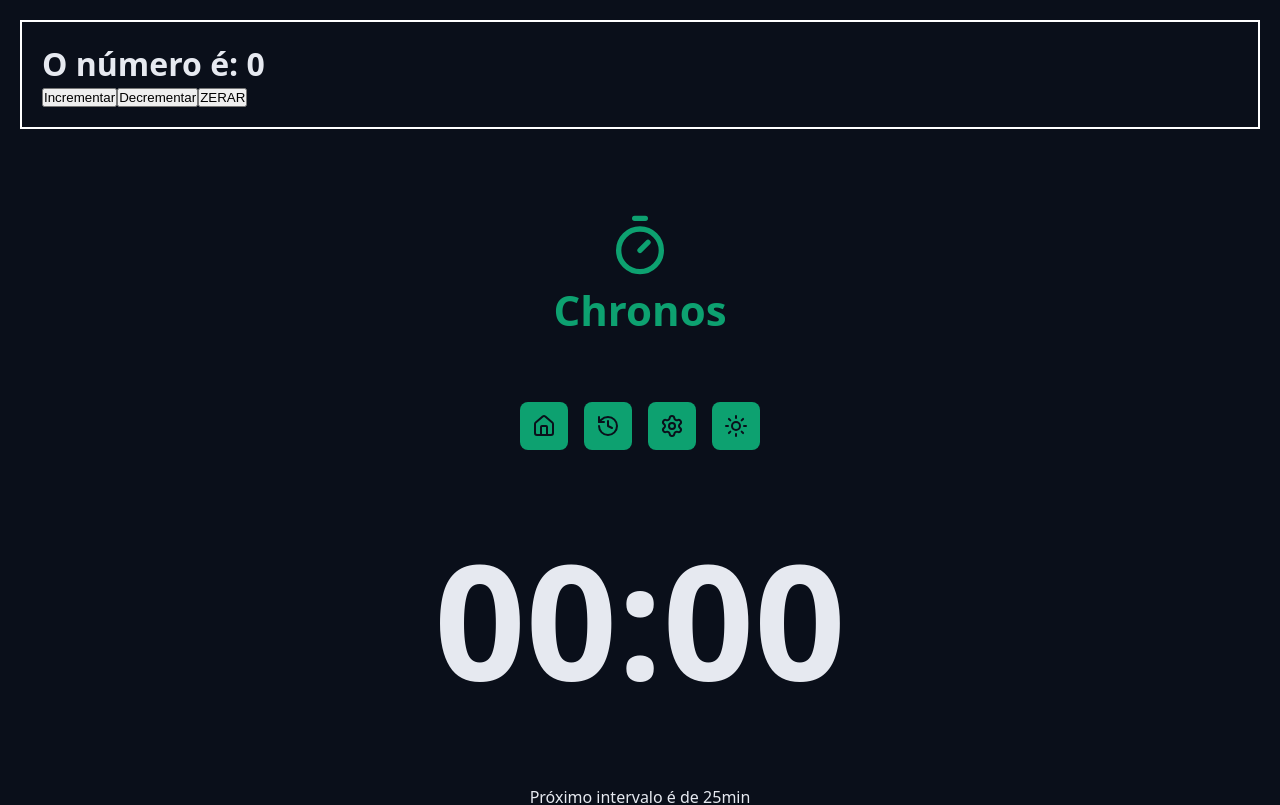
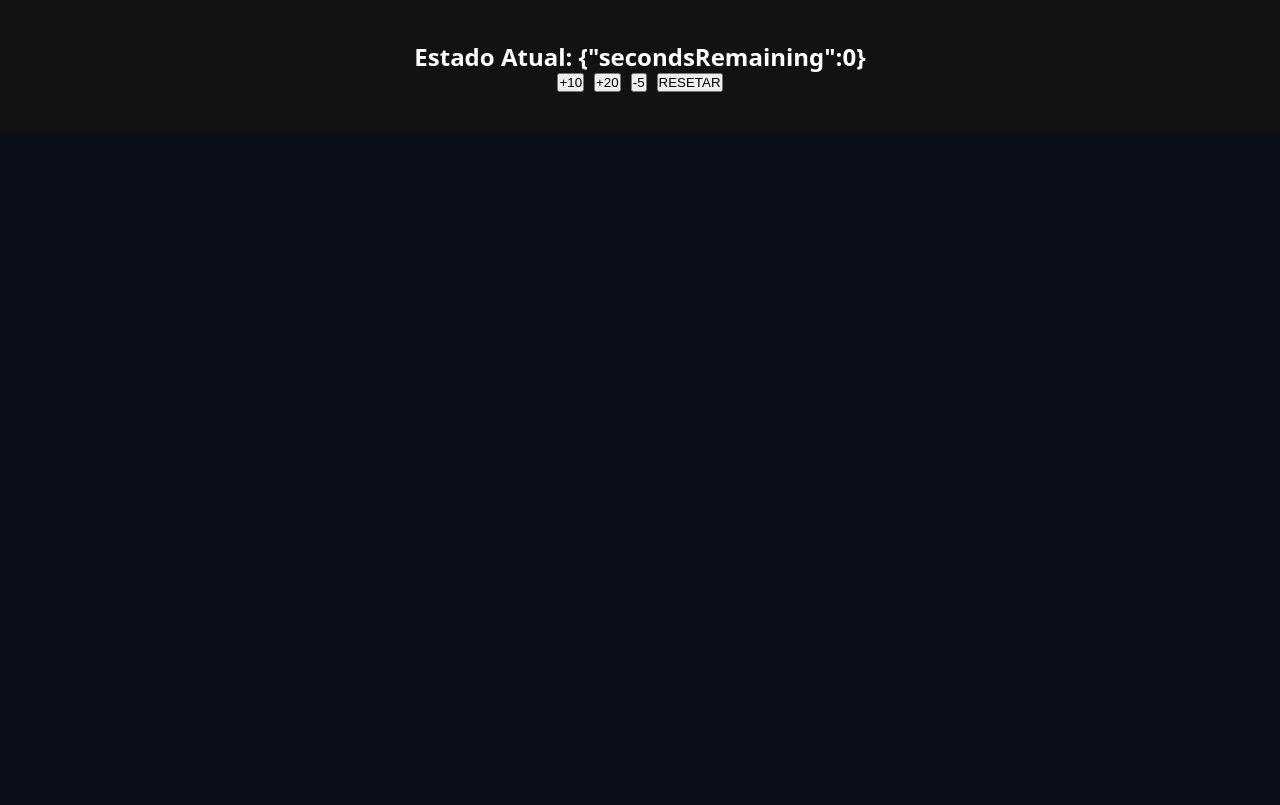
Before and after one commit to commit-ana/CONTRUCAO_FRONT1, a React (Vite) app in the folder praticas/pomodoro/: page / in a window 1280 px wide. Shown: the top 805 px of the page. Built offline with nearby package versions, Linux system fonts and the light colour scheme.

Commit message:
pratica 51 - evolui useReducer para suportar objetos de estado e payloads dinâmicos

```diff
--- a/praticas/pomodoro/src/contexts/TaskContext/TaskContextProvider.tsx
+++ b/praticas/pomodoro/src/contexts/TaskContext/TaskContextProvider.tsx
@@ -1,8 +1,13 @@
+import { useReducer, useState} from 'react';
+import { TaskContext } from './TaskContext';
 import { initialTaskState } from './initialTaskState';
-import { TaskContext } from './TaskContext';
-import { useState, useEffect } from 'react';
-import { useReducer } from 'react';
 import type { ReactNode } from 'react';
+
+// 1. Tipagem da Ação com Payload
+type ActionType = {
+  type: string;
+  payload?: number;
+};
 
 interface TaskContextProviderProps {
   children: ReactNode;
@@ -11,33 +16,45 @@ interface TaskContextProviderProps {
 export function TaskContextProvider({ children }: TaskContextProviderProps) {
   const [state, setState] = useState(initialTaskState);
 
-  // --- CÓDIGO DA PRÁTICA 49 (O CONTADOR) ---
-  const [numero, dispatch] = useReducer((state: number, action: string) => {
-    switch (action) {
-      case 'INCREMENT':
-        return state + 1;
-      case 'DECREMENT':
-        return state - 1;
-      case 'INITIAL_STATE':
-        return 0;
-      default:
-        return state;
-    }
-  }, 0);
-  // ------------------------------------------
+  // 2. O Reducer evoluído (Trabalhando com Objetos e Payloads)
+  const [myState, dispatch] = useReducer(
+    (state: { secondsRemaining: number }, action: ActionType) => {
+      switch (action.type) {
+        case 'INCREMENT':
+          return {
+            ...state,
+            secondsRemaining: state.secondsRemaining + (action.payload || 0),
+          };
+        case 'DECREMENT':
+          return {
+            ...state,
+            secondsRemaining: state.secondsRemaining - (action.payload || 0),
+          };
+        case 'RESET':
+          return { secondsRemaining: 0 };
+        default:
+          return state;
+      }
+    },
+    { secondsRemaining: 0 } // Estado inicial como objeto
+  );
 
   return (
     <TaskContext.Provider value={{ state, setState }}>
-      {/* Teste visual da Prática 49 */}
-      <div style={{ padding: '20px', border: '2px solid white', margin: '20px' }}>
-        <h1>O número é: {numero}</h1>
-        <button onClick={() => dispatch('INCREMENT')}>Incrementar</button>
-        <button onClick={() => dispatch('DECREMENT')}>Decrementar</button>
-        <button onClick={() => dispatch('INITIAL_STATE')}>ZERAR</button>
+      {/* TESTE DA PRÁTICA 51 */}
+      <div style={{ textAlign: 'center', padding: '40px', background: '#121214', color: 'white' }}>
+        <h2>Estado Atual: {JSON.stringify(myState)}</h2>
+
+        <div style={{ display: 'flex', gap: '10px', justifyContent: 'center' }}>
+          <button onClick={() => dispatch({ type: 'INCREMENT', payload: 10 })}>+10</button>
+          <button onClick={() => dispatch({ type: 'INCREMENT', payload: 20 })}>+20</button>
+          <button onClick={() => dispatch({ type: 'DECREMENT', payload: 5 })}>-5</button>
+          <button onClick={() => dispatch({ type: 'RESET' })}>RESETAR</button>
+        </div>
       </div>
 
-      {/* Comente o children se quiser ver só o contador, ou deixe para ver ambos */}
-      {children}
+      {/* Mantenha comentado para focar no teste ou limpe para seguir */}
+      {/* {children} */}
     </TaskContext.Provider>
   );
 }
--- a/praticas/pomodoro/src/styles/theme.css
+++ b/praticas/pomodoro/src/styles/theme.css
@@ -11,7 +11,7 @@
 
   --primary-light: #4de7b7;
   --primary: #0da170;
-  --primary-dark: #065f46;
+  --primary-dark: #09916a;
 
   --link-color: #10b981;
   --link-hover: #0b8a60;
```
